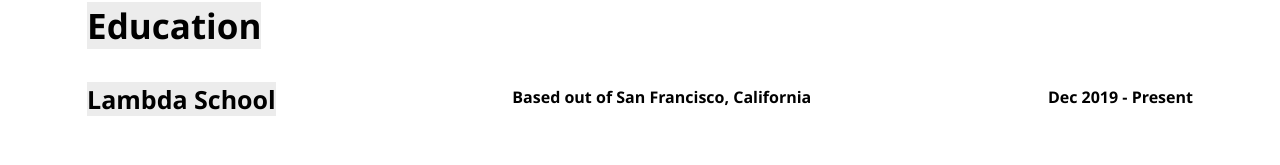
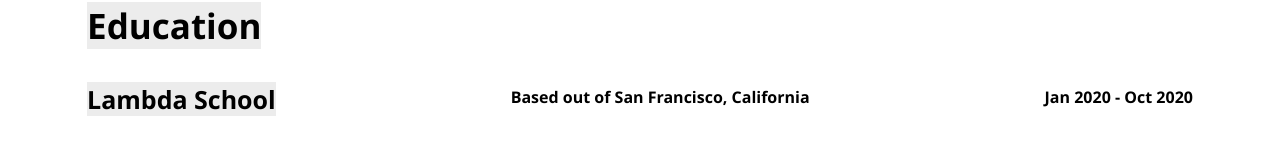
Before and after one commit to Perezented/Resume, a plain HTML site: page index.html in a window 1280 px wide. Shown: the part 1735-1900 px from the top of the page. Drawn offline with Linux system fonts and the light colour scheme.

Commit message:
updated education dates to be more accurate

```diff
--- a/index.html
+++ b/index.html
@@ -243,7 +243,7 @@
             <div class="flexed">
               <h4 class="lambda_school">Lambda School</h4>
               <h6>Based out of San Francisco, California</h6>
-              <h6>Dec 2019 - Present</h6>
+              <h6>Jan 2020 - Oct 2020</h6>
             </div>
           </div>
           <h5>Full Stack Web Dev & Computer Science</h5>
```
